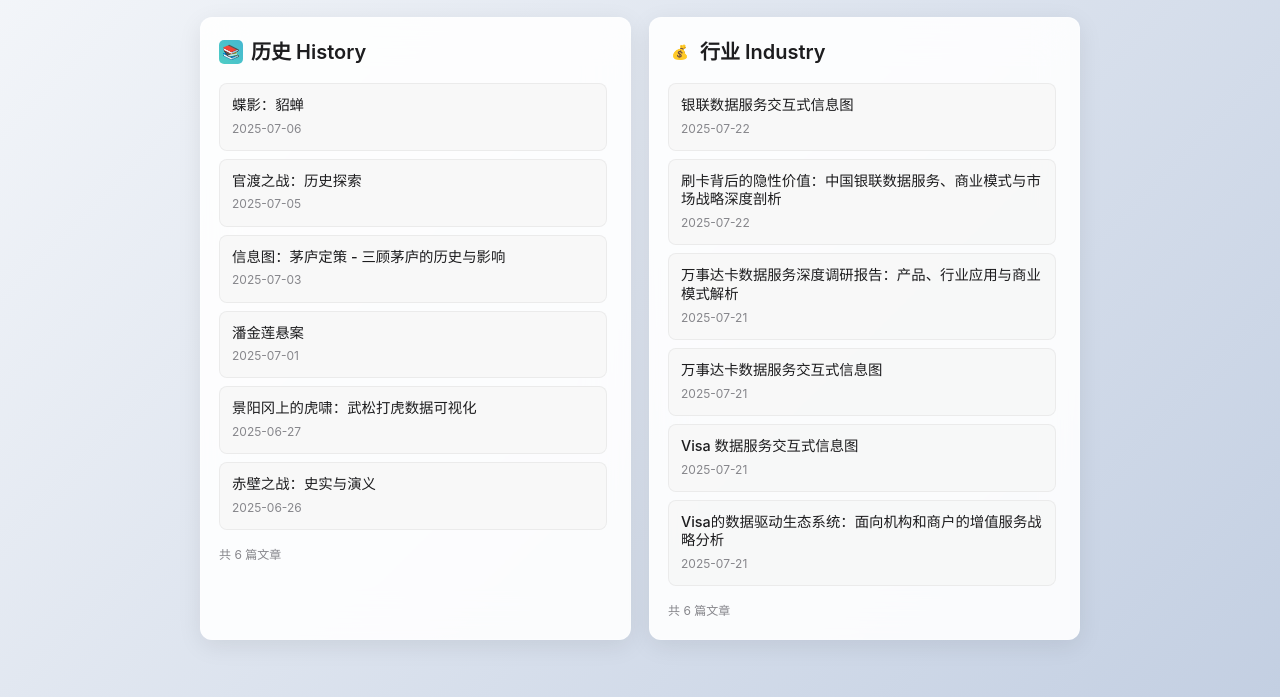
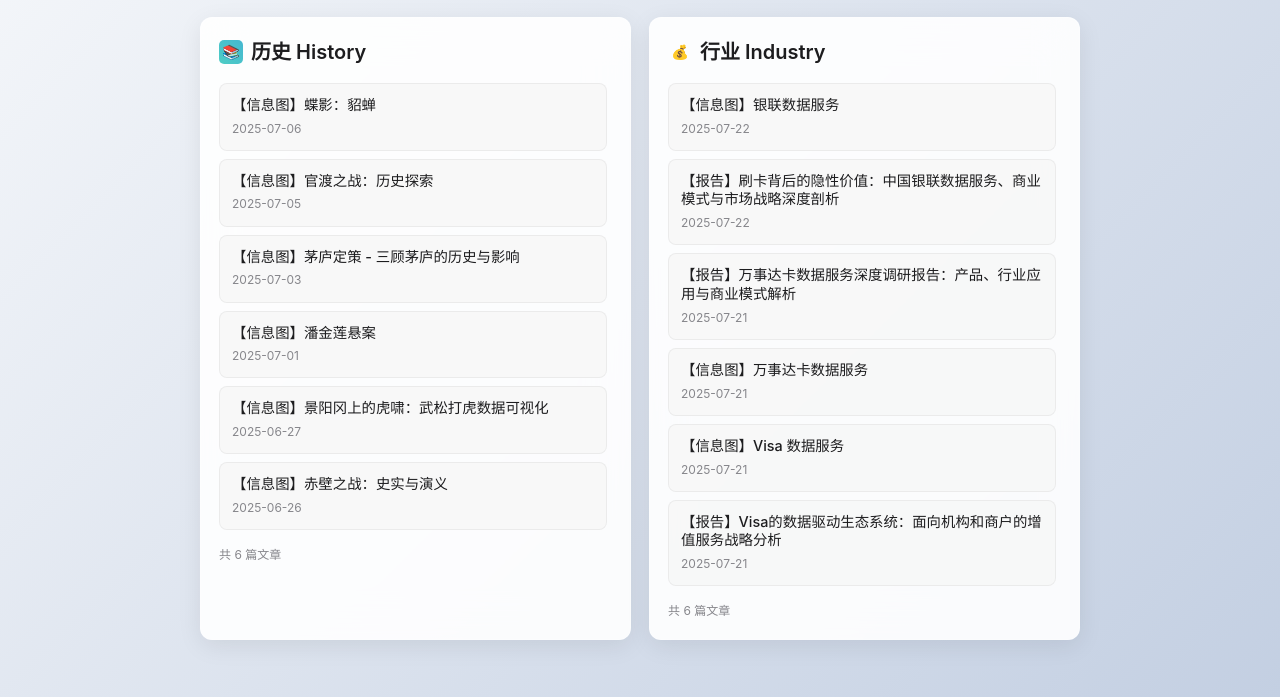
Before and after one commit to iamshaynez/site-research, a plain HTML site: page public/index.html in a window 1280 px wide. Shown: the part 103-800 px from the top of the page. Drawn offline with Linux system fonts and the light colour scheme; a web font is replaced by a local one.

Commit message:
feat: title update

```diff
--- a/public/pages.json
+++ b/public/pages.json
@@ -5,32 +5,32 @@
       "icon": "📚",
       "articles": [
         {
-          "title": "蝶影：貂蝉",
+          "title": "【信息图】蝶影：貂蝉",
           "url": "history/2025-07-06-diaochan.html",
           "date": "2025-07-06"
         },
         {
-          "title": "官渡之战：历史探索",
+          "title": "【信息图】官渡之战：历史探索",
           "url": "history/2025-07-05-guandu.html",
           "date": "2025-07-05"
         },
         {
-          "title": "信息图：茅庐定策 - 三顾茅庐的历史与影响",
+          "title": "【信息图】茅庐定策 - 三顾茅庐的历史与影响",
           "url": "history/2025-07-03-sangumaolu.html",
           "date": "2025-07-03"
         },
         {
-          "title": "潘金莲悬案",
+          "title": "【信息图】潘金莲悬案",
           "url": "history/2025-07-01-panjinlian.html",
           "date": "2025-07-01"
         },
         {
-          "title": "景阳冈上的虎啸：武松打虎数据可视化",
+          "title": "【信息图】景阳冈上的虎啸：武松打虎数据可视化",
           "url": "history/2025-06-27-wusongdahu.html",
           "date": "2025-06-27"
         },
         {
-          "title": "赤壁之战：史实与演义",
+          "title": "【信息图】赤壁之战：史实与演义",
           "url": "history/2025-06-26-chibi.html",
           "date": "2025-06-26"
         }
@@ -41,32 +41,32 @@
       "icon": "💰",
       "articles": [
         {
-          "title": "银联数据服务交互式信息图",
+          "title": "【信息图】银联数据服务",
           "url": "industry/2025-07-22-unionpay-data-service.html",
           "date": "2025-07-22"
         },
         {
-          "title": "刷卡背后的隐性价值：中国银联数据服务、商业模式与市场战略深度剖析",
+          "title": "【报告】刷卡背后的隐性价值：中国银联数据服务、商业模式与市场战略深度剖析",
           "url": "industry/2025-07-22-unionpay-data-service-report.html",
           "date": "2025-07-22"
         },
         {
-          "title": "万事达卡数据服务深度调研报告：产品、行业应用与商业模式解析",
+          "title": "【报告】万事达卡数据服务深度调研报告：产品、行业应用与商业模式解析",
           "url": "industry/2025-07-21-mastercard-data-service-report.html",
           "date": "2025-07-21"
         },
         {
-          "title": "万事达卡数据服务交互式信息图",
+          "title": "【信息图】万事达卡数据服务",
           "url": "industry/2025-07-21-mastercard-data-service.html",
           "date": "2025-07-21"
         },
         {
-          "title": "Visa 数据服务交互式信息图",
+          "title": "【信息图】Visa 数据服务",
           "url": "industry/2025-07-21-visa-data-service.html",
           "date": "2025-07-21"
         },
         {
-          "title": "Visa的数据驱动生态系统：面向机构和商户的增值服务战略分析",
+          "title": "【报告】Visa的数据驱动生态系统：面向机构和商户的增值服务战略分析",
           "url": "industry/2025-07-21-visa-data-service-report.html",
           "date": "2025-07-21"
         }
```
Also changed, not shown: public/history/2025-06-26-chibi.html (+1 -1 lines), public/history/2025-06-27-wusongdahu.html (+1 -1 lines), public/history/2025-07-01-panjinlian.html (+1 -1 lines), public/history/2025-07-03-sangumaolu.html (+1 -1 lines), public/history/2025-07-05-guandu.html (+1 -1 lines), public/history/2025-07-06-diaochan.html (+1 -1 lines), public/industry/2025-07-21-mastercard-data-service-report.html (+1 -1 lines), public/industry/2025-07-21-mastercard-data-service.html (+1 -1 lines), public/industry/2025-07-21-visa-data-service-report.html (+1 -1 lines), public/industry/2025-07-21-visa-data-service.html (+1 -1 lines), public/industry/2025-07-22-unionpay-data-service-report.html (+1 -1 lines), public/industry/2025-07-22-unionpay-data-service.html (+1 -1 lines).
